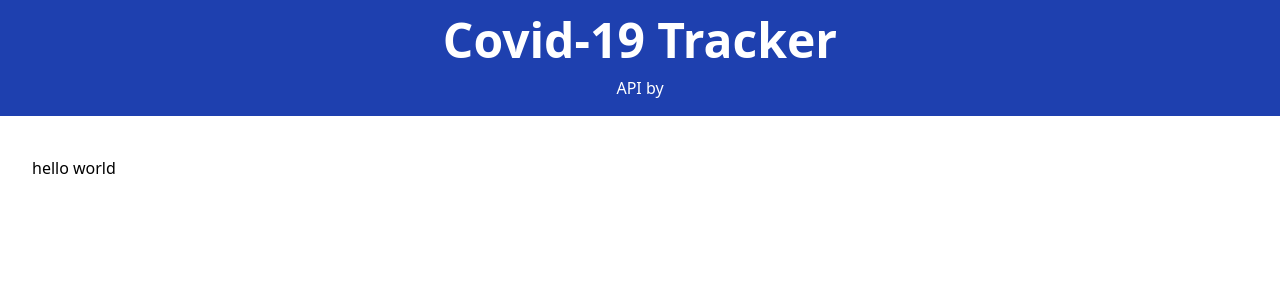
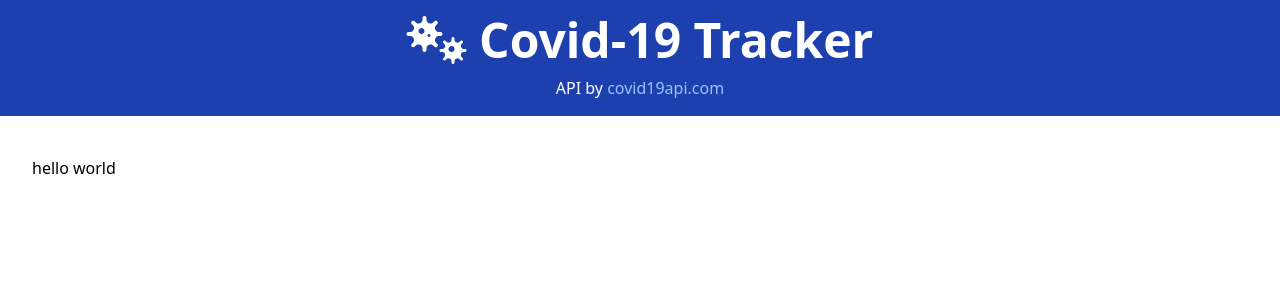
Before and after one commit to richardingwe/vue-covid-tracker, a Vue app: page / in a window 1280 px wide. Shown: the top 300 px of the page. Built offline with nearby package versions, Linux system fonts and the light colour scheme.

Commit message:
added virus icon

```diff
--- a/public/index.html
+++ b/public/index.html
@@ -1,15 +1,25 @@
 <!DOCTYPE html>
 <html lang="">
 	<head>
-    <meta charset="utf-8">
-    <meta http-equiv="X-UA-Compatible" content="IE=edge">
-    <meta name="viewport" content="width=device-width,initial-scale=1.0">
-    <link rel="icon" href="<%= BASE_URL %>favicon.ico">
+		<meta charset="utf-8" />
+		<meta http-equiv="X-UA-Compatible" content="IE=edge" />
+		<meta name="viewport" content="width=device-width,initial-scale=1.0" />
+		<link rel="icon" href="<%= BASE_URL %>favicon.ico" />
+		<link
+			rel="stylesheet"
+			href="https://cdnjs.cloudflare.com/ajax/libs/font-awesome/5.15.3/css/all.min.css"
+			integrity="sha512-iBBXm8fW90+nuLcSKlbmrPcLa0OT92xO1BIsZ+ywDWZCvqsWgccV3gFoRBv0z+8dLJgyAHIhR35VZc2oM/gI1w=="
+			crossorigin="anonymous"
+		/>
 		<title><%= htmlWebpackPlugin.options.title %></title>
 	</head>
 	<body>
 		<noscript>
-      <strong>We're sorry but <%= htmlWebpackPlugin.options.title %> doesn't work properly without JavaScript enabled. Please enable it to continue.</strong>
+			<strong
+				>We're sorry but <%= htmlWebpackPlugin.options.title %> doesn't work
+				properly without JavaScript enabled. Please enable it to
+				continue.</strong
+			>
 		</noscript>
 		<div id="app"></div>
 		<!-- built files will be auto injected -->
--- a/src/components/Header.vue
+++ b/src/components/Header.vue
@@ -1,13 +1,13 @@
 <template>
 	<header class="text-center bg-blue-800 text-white p-4 mb-10">
-		<div class="text-3xl md:text-5xl font-bold mb-3">Covid-19 Tracker</div>
+		<div class="text-3xl md:text-5xl font-bold mb-3">
+			<i class="fa fa-viruses" /> Covid-19 Tracker
+		</div>
 		<p>
 			API by
-			<a
-				href="https://covid19api.com"
-				target="_blank"
-				class="text-blue-300"
-			></a>
+			<a href="https://covid19api.com" target="_blank" class="text-blue-300"
+				>covid19api.com</a
+			>
 		</p>
 	</header>
 </template>
```
Lines whose indentation alone changed are shown as unchanged.
